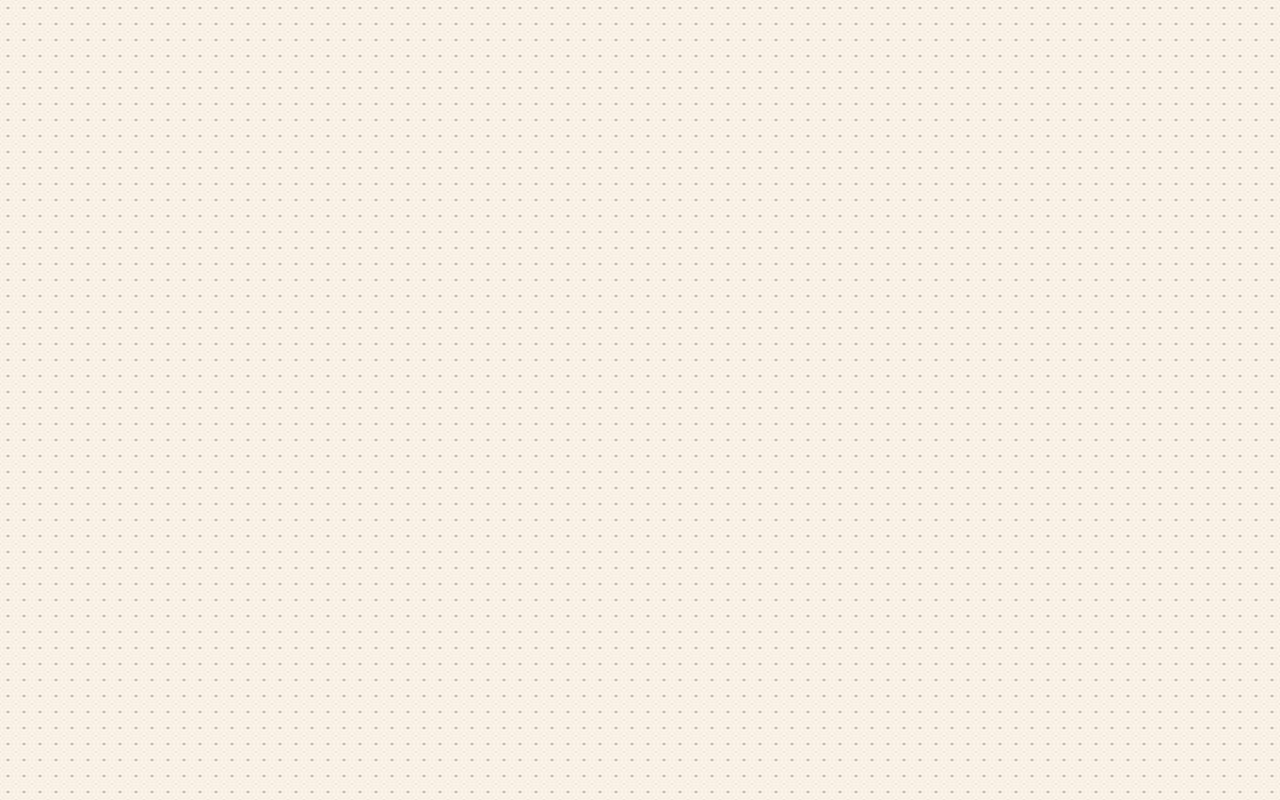
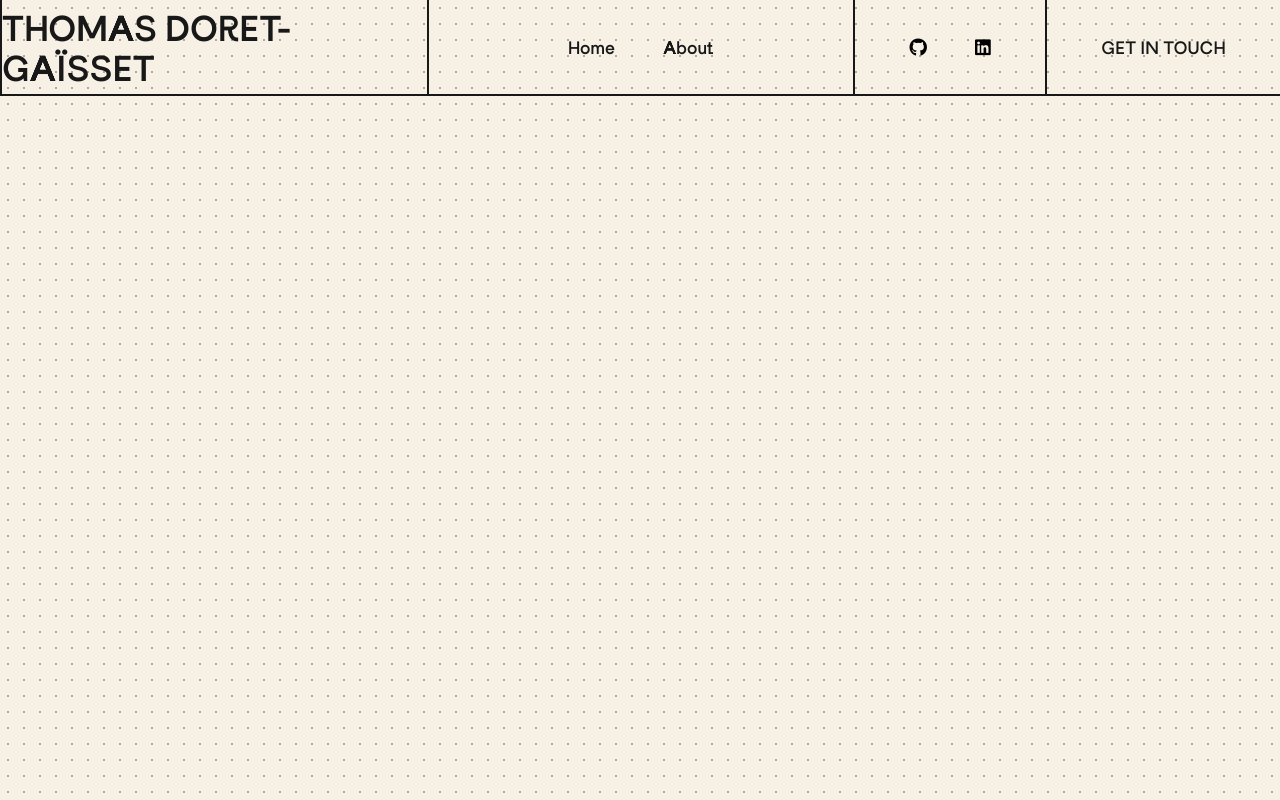
Before and after one commit to TobogganDev/portoflio_def, a website: page index.html in a window 1280 px wide. Drawn offline with Linux system fonts and the light colour scheme.

Commit message:
:sparkles: add tailwind / :lipstick: header

```diff
--- a/index.html
+++ b/index.html
@@ -4,10 +4,40 @@
   <meta charset="UTF-8">
   <meta http-equiv="X-UA-Compatible" content="IE=edge">
   <meta name="viewport" content="width=device-width, initial-scale=1.0">
-  <link rel="stylesheet" href="output/main.css">
+  <link rel="stylesheet" href="dist/output.css">
+  <script src="https://kit.fontawesome.com/23761b7654.js" crossorigin="anonymous"></script>
   <title>Portolio TobogganDev</title>
 </head>
 <body>
+  <header>
+    <nav class="flex w-full border-b-2 h-[12vh] text-lg font-semibold">
+      <div class="nav-section" id="logo-section">
+        <a href="index.html">
+          <h1 class="uppercase font-bold text-4xl">Thomas Doret-gaïsset</h1>
+        </a>
+      </div>
+
+      <div class="nav-section" id="link-section">
+        <a href="index.html">Home</a>
+        <a href="">About</a>
+      </div>
+
+      <div class="nav-section" id="social-section">
+        <a href="">
+          <i class="fa-brands fa-github" style="color: #000000;"></i>
+        </a>
+        <a href="">
+          <i class="fa-brands fa-linkedin" style="color: #000000;"></i>
+        </a>
+      </div>
+
+      <div class="nav-section" id="contact-section">
+        <a href="mailto:doretg.t@gmail.com" class="uppercase">Get in touch</a>
+      </div>
+    </nav>
+  </header>
+
+
 
 </body>
 </html>
--- a/scss/_variables.scss
+++ /dev/null
@@ -1,4 +0,0 @@
-$background: #F7F1E5;
-$text: #181818;
-$border: #181818;
-$strange:'Bandeins Strange';
--- a/scss/style.scss
+++ b/scss/style.scss
@@ -1,4 +1,7 @@
-@import "variables";
+@tailwind base;
+@tailwind components;
+@tailwind utilities;
+
 
 @font-face {
   font-family: "Bandeins Strange";
@@ -13,22 +16,24 @@ html{
   margin: 0;
   padding: 0;
   box-sizing: border-box;
-  border-color: $border;
+  border-color: #181818;
   cursor: crosshair;
 }
 
 body{
-  font-family: $strange;
-  color: $text;
-  background:$background radial-gradient(
+  font-family: "Bandeins Strange";
+  color: #181818;
+  background:#F7F1E5 radial-gradient(
     rgba(0, 0, 0, 0.3) 8%,
     transparent 8%
   );
   background-position: 0% 0%;
   background-size: 2vmin 2vmin;
-  height: 100%;
+  height: 100vh;
   width: 100%;
-  color: $text;
+  color: #181818;
+  display: flex;
+  flex-direction: column;
 }
 
 ::selection{
@@ -45,3 +50,21 @@ body{
   border-radius: 10px !important;
   background-color: #F0A04B !important;
 }
+
+.nav-section{
+  display: flex;
+  gap: 3rem;
+  border-left: 2px solid;
+  align-items: center;
+  justify-content: center;
+}
+
+#logo-section,
+#link-section{
+  flex-basis: calc(100% / 3);
+}
+
+#social-section,
+#contact-section{
+  flex-grow: 1;
+}
--- /dev/null
+++ b/tailwind.config.js
@@ -0,0 +1,11 @@
+/** @type {import('tailwindcss').Config} */
+module.exports = {
+  content: [
+    "*.html",
+    "js/*.js"
+  ],
+  theme: {
+    extend: {},
+  },
+  plugins: [],
+}
```
Also changed, not shown: package.json (added, +15 -0 lines), dist/output.css (added), output/main.css (deleted), 3 other files.
